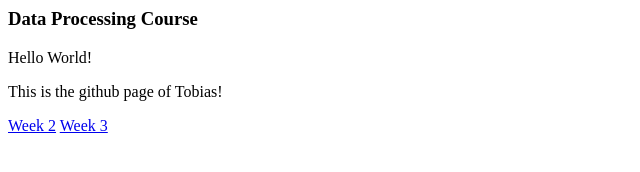
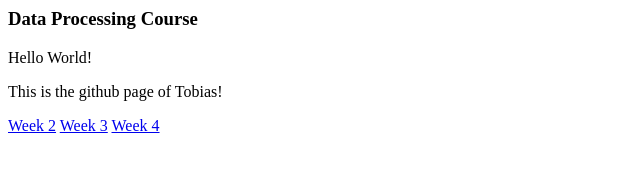
Before and after one commit to tobiasxg/Dataprocessing, a plain HTML site: page index.html in a window 1280 px wide. Shown: the full height of the page, 0-640 px from the left. Drawn offline with Linux system fonts and the light colour scheme.

Commit message:
Update index.html

```diff
--- a/index.html
+++ b/index.html
@@ -7,5 +7,6 @@
 		<p>This is the github page of Tobias!</p>
 		<a href="https://tobiasxg.github.io/Dataprocessing/Homework/week2/">Week 2</a>
 		<a href="https://tobiasxg.github.io/Dataprocessing/Homework/week3/">Week 3</a>
+		<a href="https://tobiasxg.github.io/Dataprocessing/Homework/week_4/">Week 4</a>
 	</body>
 </html>
```
